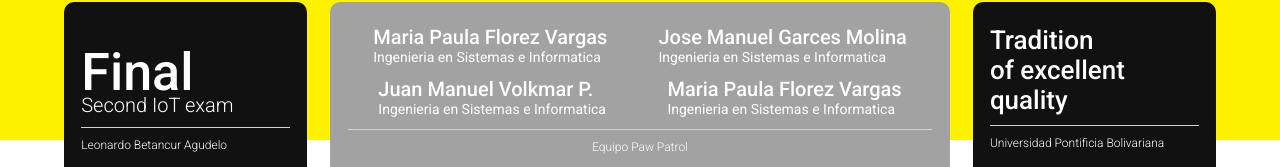
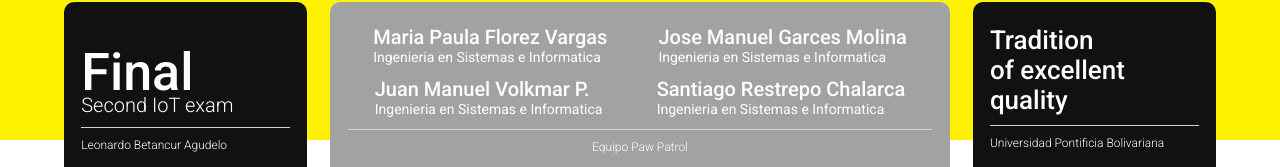
Before and after one commit to juanVolkmar/SensoresIoT, a React (Vite) app in the folder front-end/: page / in a window 1280 px wide. Shown: the part 650-817 px from the top of the page. Built offline with nearby package versions, Linux system fonts and the light colour scheme.

Commit message:
Cambio de nombre
Cambio de nombre

```diff
--- a/front-end/src/LandingPage.jsx
+++ b/front-end/src/LandingPage.jsx
@@ -54,7 +54,7 @@ const LandingPage = () =>{
                                 <p className="sb_note"> Ingenieria en Sistemas e Informatica </p>
                             </div>
                             <div className="">
-                                <p className="sb_name"> Maria Paula Florez Vargas </p>
+                                <p className="sb_name"> Santiago Restrepo Chalarca </p>
                                 <p className="sb_note"> Ingenieria en Sistemas e Informatica </p>
                             </div>
                         </div>
```
